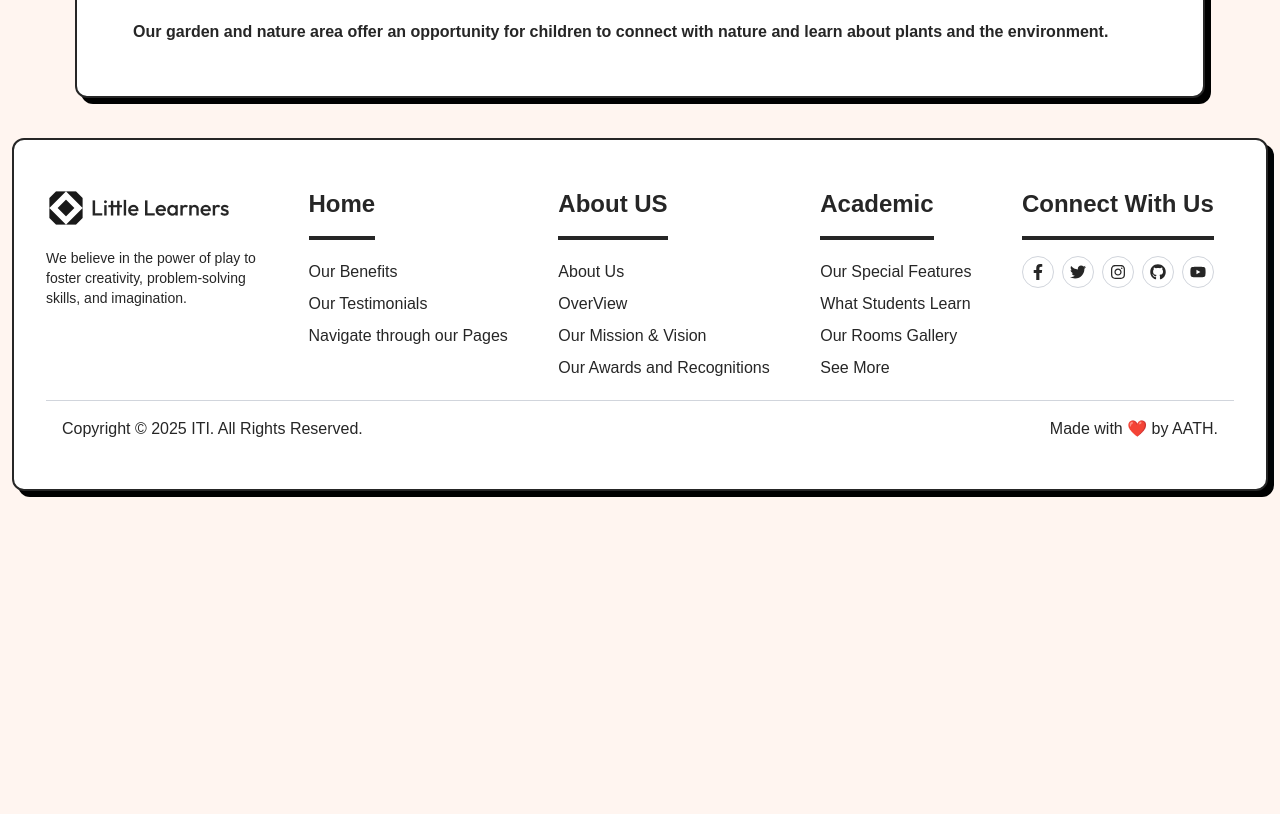
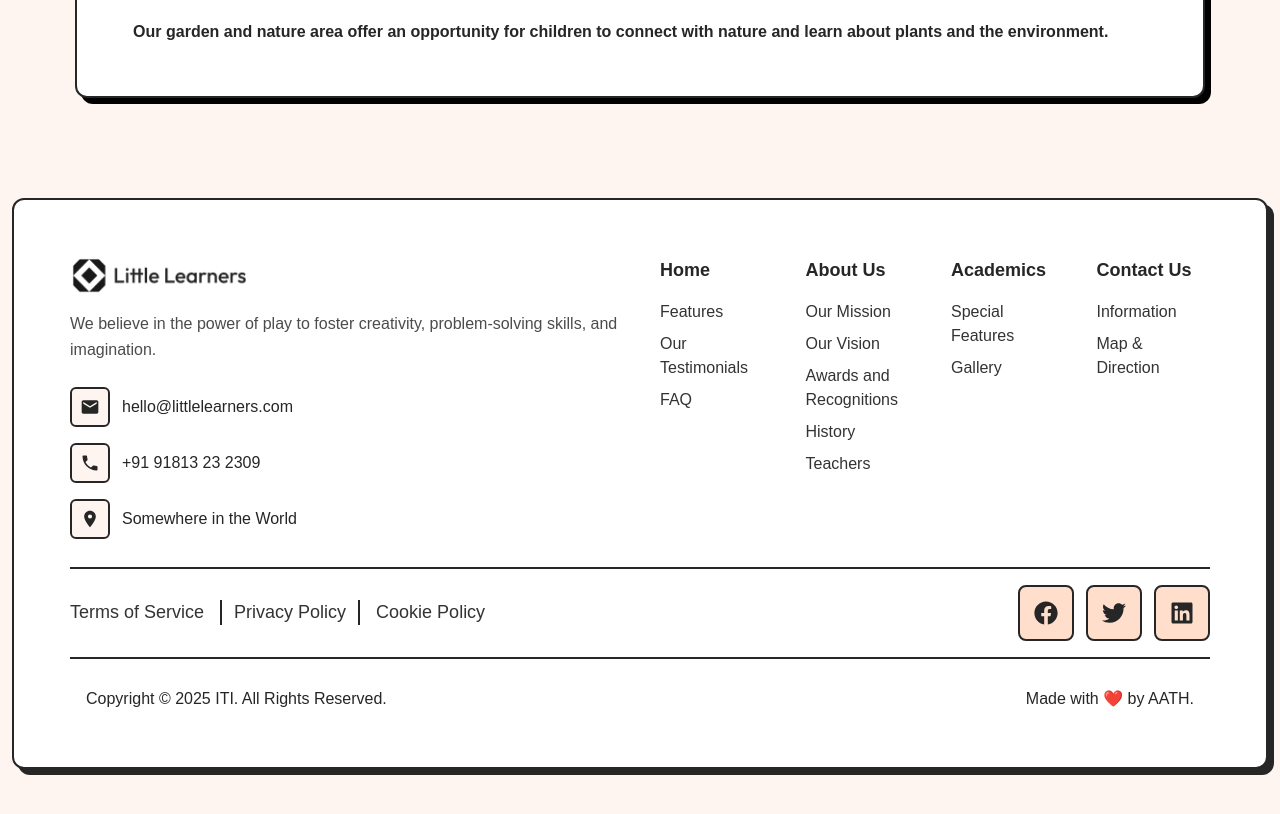
Before and after one commit to Ahmedatia99/School-Education, a React (Vite) app: page /academics in a window 1280 px wide. Shown: the part 5860-6674 px from the top of the page. Before the commit the page ends 6363 px from the top, so only its background shows below. Built offline with nearby package versions, Linux system fonts and the light colour scheme.

Commit message:
Fixed Footer

```diff
--- a/src/components/common/Footer.tsx
+++ b/src/components/common/Footer.tsx
@@ -1,129 +1,144 @@
-import {
-  FaFacebookF,
-  FaTwitter,
-  FaInstagram,
-  FaGithub,
-  FaYoutube,
-} from "react-icons/fa";
+import React from "react";
+import logo from "/images/Logo.png";
+import {MdEmail, MdPhone, MdLocationOn} from "react-icons/md";
+import {FaFacebook, FaTwitter, FaLinkedin} from "react-icons/fa";
 
-export default function Footer() {
+const Footer: React.FC = () => {
   return (
-    <footer className="px-3">
-      <div className="container p-8 mx-auto bg-white text-dark rounded-xl border-2 border-dark shadow-[6px_6px_0px_rgba(0,0,0,1)] mb-3">
-        <div className="-mx-4 flex flex-wrap justify-between">
-          {/* Logo & Description */}
-          <div className="px-4 my-4 w-full xl:w-1/5">
-            <a href="/" className="block mb-5">
-              <img
-                src="./images/Logo.png"
-                alt="Logo"
-                className="aspect-auto w-auto"
-              />
+      <div className="container px-3 mx-auto">
+        <footer
+            className="bg-white border-2 border-dark rounded-xl shadow-[6px_6px_0_var(--color-dark)] p-6 md:p-10 lg:p-14 flex flex-col gap-7 mt-25 mb-15"
+            role="contentinfo" aria-label="Site footer">
+          {/* Top: Brand + Nav */}
+          <div className="flex flex-col md:flex-row items-start justify-between gap-10">
+            {/* Brand/Company info */}
+            <section className="flex-1 max-w-xl text-center md:text-left" aria-labelledby="company-info">
+              <h2 id="company-info" className="sr-only">Company Information</h2>
+
+              <img src={logo} alt="Little Learners Logo" className="w-44 mx-auto md:mx-0"/>
+              <p className="mt-4 font-medium leading-relaxed text-center md:text-left"
+                 style={{color: '#4C4C4D'}}>
+                We believe in the power of play to foster creativity, problem-solving skills,
+                and imagination.
+              </p>
+
+              <address className="not-italic mt-6 space-y-4 font-medium">
+                <h3 className="sr-only">Contact Information</h3>
+
+                <div className="flex items-center gap-3">
+                  <div
+                      className="w-10 h-10 p-2 border-2 border-dark rounded-md bg-light flex items-center justify-center">
+                    <MdEmail className="w-6 h-6"/>
+                  </div>
+                  <a href="mailto:hello@littlelearners.com" className="font-medium hover:underline">
+                    hello@littlelearners.com
                   </a>
-            <p className="text-sm text-start">
-              We believe in the power of play to foster creativity,
-              problem-solving skills, and imagination.
-            </p>
                 </div>
 
-          <div className="px-4 my-4 w-full sm:w-auto">
-            <h2 className="inline-block text-2xl pb-4 mb-4 border-b-4 border-dark font-semibold">
-              Home
-            </h2>
-            <ul className="leading-8">
-              <li>
-                <a href="/">Our Benefits</a>
-              </li>
-              <li>
-                <a href="/">Our Testimonials</a>
-              </li>
-              <li>
-                <a href="/">Navigate through our Pages</a>
-              </li>
-            </ul>
+                <div className="flex items-center gap-3">
+                  <div
+                      className="w-10 h-10 p-2 border-2 border-dark rounded-md bg-light flex items-center justify-center">
+                    <MdPhone className="w-6 h-6"/>
+                  </div>
+                  <a href="tel:+9191813232309" className="font-medium hover:underline">
+                    +91 91813 23 2309
+                  </a>
                 </div>
 
-          <div className="px-4 my-4 w-full sm:w-auto">
-            <h2 className="inline-block text-2xl pb-4 mb-4 border-b-4 border-dark font-semibold">
-              About US
-            </h2>
-            <ul className="leading-8">
-              <li>
-                <a href="/">About Us</a>
+                <div className="flex items-center gap-3">
+                  <div
+                      className="w-10 h-10 p-2 border-2 border-dark rounded-md bg-light flex items-center justify-center">
+                    <MdLocationOn className="w-6 h-6"/>
+                  </div>
+                  <span>Somewhere in the World</span>
+                </div>
+              </address>
+            </section>
+
+            {/* Navigation */}
+            <nav
+                className="flex-1 grid grid-cols-2 lg:grid-cols-4 gap-6 lg:gap-8 place-self-center lg:place-self-start"
+                aria-label="Footer navigation">
+              <section>
+                <h3 className="text-lg font-semibold">Home</h3>
+                <ul className="mt-4 space-y-2">
+                  <li><a className="hover:text-dark" style={{color: '#333333'}} href="#">Features</a></li>
+                  <li><a className="hover:text-dark" style={{color: '#333333'}} href="#">Our
+                    Testimonials</a></li>
+                  <li><a className="hover:text-dark" style={{color: '#333333'}} href="#">FAQ</a></li>
+                </ul>
+              </section>
+
+              <section>
+                <h3 className="text-lg font-semibold">About Us</h3>
+                <ul className="mt-4 space-y-2">
+                  <li><a className="hover:text-dark" style={{color: '#333333'}} href="#">Our Mission</a>
                   </li>
-              <li>
-                <a href="/">OverView</a>
+                  <li><a className="hover:text-dark" style={{color: '#333333'}} href="#">Our Vision</a>
                   </li>
-              <li>
-                <a href="/">Our Mission & Vision</a>
+                  <li><a className="hover:text-dark" style={{color: '#333333'}} href="#">Awards and
+                    Recognitions</a></li>
+                  <li><a className="hover:text-dark" style={{color: '#333333'}} href="#">History</a></li>
+                  <li><a className="hover:text-dark" style={{color: '#333333'}} href="#">Teachers</a></li>
+                </ul>
+              </section>
+
+              <section>
+                <h3 className="text-lg font-semibold">Academics</h3>
+                <ul className="mt-4 space-y-2">
+                  <li><a className="hover:text-dark" style={{color: '#333333'}} href="#">Special
+                    Features</a></li>
+                  <li><a className="hover:text-dark" style={{color: '#333333'}} href="#">Gallery</a></li>
+                </ul>
+              </section>
+
+              <section>
+                <h3 className="text-lg font-semibold">Contact Us</h3>
+                <ul className="mt-4 space-y-2">
+                  <li><a className="hover:text-dark" style={{color: '#333333'}} href="#">Information</a>
                   </li>
-              <li>
-                <a href="/">Our Awards and Recognitions</a>
-              </li>
+                  <li><a className="hover:text-dark" style={{color: '#333333'}}
+                         href="#">Map &amp; Direction</a></li>
                 </ul>
-          </div>
-          {/* academic Links */}
-          <div className="px-4 my-4 w-full sm:w-auto">
-            <h2 className="inline-block text-2xl pb-4 mb-4 border-b-4 border-dark font-semibold ">
-              Academic
-            </h2>
-            <ul className="leading-8">
-              <li>
-                <a href="#">Our Special Features</a>
-              </li>
-              <li>
-                <a href="#">What Students Learn</a>
-              </li>
-              <li>
-                <a href="#">Our Rooms Gallery</a>
-              </li>
-              <li>
-                <a href="/">See More</a>
-              </li>
-            </ul>
+              </section>
+            </nav>
           </div>
 
-          {/* Social Icons */}
-          <div className="px-4 my-4 w-full sm:w-auto xl:w-1/5">
-            <h2 className="inline-block text-2xl pb-4 mb-4 border-b-4 border-dark font-semibold">
-              Connect With Us
-            </h2>
-            <div className="flex space-x-2">
-              <a
-                href="#"
-                className="inline-flex items-center justify-center h-8 w-8 border border-gray-300 rounded-full"
-              >
-                <FaFacebookF className="w-4 h-4" />
+          {/* Bottom bar */}
+          <div
+              className="flex flex-col sm:flex-row items-center justify-between gap-6 border-t-2 border-b-2 border-dark py-4">
+            <nav aria-label="Legal links">
+              <ul className="flex items-center justify-between text-sm md:text-[18px] font-medium w-full md:w-auto gap-4 md:gap-4 list-none">
+                <li className="text-center"><a className="hover:text-dark" style={{color: '#333333'}}
+                                               href="#">Terms of Service</a></li>
+                <li className="text-center border-x-2 border-dark px-3"><a className="hover:text-dark"
+                                                                           style={{color: '#333333'}}
+                                                                           href="#">Privacy Policy</a></li>
+                <li className="text-center"><a className="hover:text-dark" style={{color: '#333333'}}
+                                               href="#">Cookie Policy</a></li>
+              </ul>
+            </nav>
+
+            <nav className="flex items-center gap-3" aria-label="Social media links">
+              <a href="#" aria-label="Follow us on Facebook"
+                 className="w-14 h-14 p-3 border-2 border-dark rounded-lg flex items-center justify-center"
+                 style={{backgroundColor: '#FFDECC'}}>
+                <FaFacebook className="w-6 h-6"/>
               </a>
-              <a
-                href="#"
-                className="inline-flex items-center justify-center h-8 w-8 border border-gray-300 rounded-full hover:text-morning hover:border-morning"
-              >
-                <FaTwitter className="w-4 h-4" />
+              <a href="#" aria-label="Follow us on Twitter"
+                 className="w-14 h-14 p-3 border-2 border-dark rounded-lg flex items-center justify-center"
+                 style={{backgroundColor: '#FFDECC'}}>
+                <FaTwitter className="w-6 h-6"/>
               </a>
-              <a
-                href="#"
-                className="inline-flex items-center justify-center h-8 w-8 border border-gray-300 rounded-full hover:text-morning hover:border-morning"
-              >
-                <FaInstagram className="w-4 h-4" />
+              <a href="#" aria-label="Follow us on LinkedIn"
+                 className="w-14 h-14 p-3 border-2 border-dark rounded-lg flex items-center justify-center"
+                 style={{backgroundColor: '#FFDECC'}}>
+                <FaLinkedin className="w-6 h-6"/>
               </a>
-              <a
-                href="#"
-                className="inline-flex items-center justify-center h-8 w-8 border border-gray-300 rounded-full hover:text-morning hover:border-morning"
-              >
-                <FaGithub className="w-4 h-4" />
-              </a>
-              <a
-                href="#"
-                className="inline-flex items-center justify-center h-8 w-8 border border-gray-300 rounded-full hover:text-morning hover:border-morning"
-              >
-                <FaYoutube className="w-4 h-4" />
-              </a>
+            </nav>
           </div>
-          </div>
-        </div>
+
           {/* Bottom Section */}
-        <div className="border-t border-gray-300 py-4 text-dark">
           <div className="container mx-auto px-4">
             <div className="-mx-4 flex flex-wrap justify-between">
               <div className="px-4 w-full text-center sm:w-auto sm:text-left">
@@ -134,8 +149,9 @@ export default function Footer() {
               </div>
             </div>
           </div>
+        </footer>
       </div>
-      </div>
-    </footer>
   );
-}
+};
+
+export default Footer;
```
Lines whose indentation alone changed are shown as unchanged.
